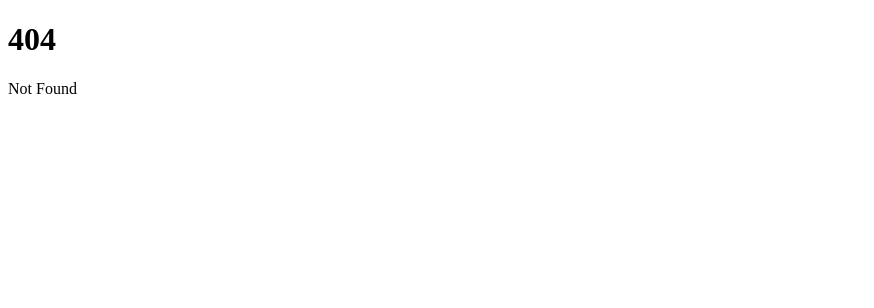
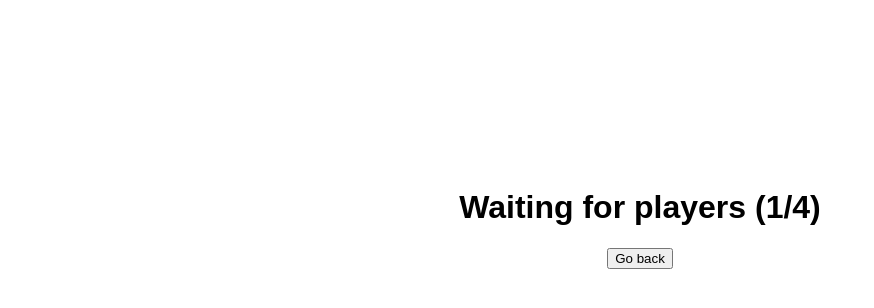
Before and after one commit to Dominik-Pawelec/mahjong_web, a SvelteKit app in the folder src/frontend/: page /lobby in a window 1280 px wide. Before the commit this address had no page. Shown: the top 308 px of the page, without its empty margins (0-874 px from the left). Built offline with nearby package versions, Linux system fonts and the light colour scheme; no server answers.

Commit message:
Added basic frontend

```diff
--- a/package.json
+++ b/package.json
@@ -7,7 +7,7 @@
 	"build": "tsc",
 	"install-all": "npm install && cd src/frontend && npm install",
     "backend": "ts-node src/backend/server.ts",
-    "frontend": "echo \"Not implemented yet\""
+    "frontend": "cd src/frontend && npm run dev"
   },
   "repository": {
     "type": "git",
--- a/src/frontend/src/routes/+layout.svelte
+++ /dev/null
@@ -1,11 +0,0 @@
-<script lang="ts">
-	import favicon from '$lib/assets/favicon.svg';
-
-	let { children } = $props();
-</script>
-
-<svelte:head>
-	<link rel="icon" href={favicon} />
-</svelte:head>
-
-{@render children()}
--- a/src/frontend/src/routes/+page.svelte
+++ b/src/frontend/src/routes/+page.svelte
@@ -1,2 +1,24 @@
-<h1>Welcome to SvelteKit</h1>
-<p>Visit <a href="https://svelte.dev/docs/kit">svelte.dev/docs/kit</a> to read the documentation</p>
+<script lang="ts">
+	import {goto} from '$app/navigation';
+
+	function enterLobby() {
+		goto('/lobby');
+	}
+</script>
+
+<main>
+	<h1>Mahjong Web</h1>
+	<button on:click={enterLobby}>Join Game</button>
+</main>
+
+<style>
+	main {
+		display: flex;
+		justify-content: flex-start;
+		align-items: center;
+		flex-direction: column;
+		min-height: 100vh;
+		padding-top: 20vh;
+		font-family: sans-serif;
+	}
+</style>
--- /dev/null
+++ b/src/frontend/src/routes/lobby/+page.svelte
@@ -0,0 +1,52 @@
+<script lang="ts">
+    import { onMount } from 'svelte';
+	import {writable} from 'svelte/store'
+	import {goto} from '$app/navigation'
+
+	const apiEndpoint = "chuj w dupie hlupie"
+
+	const playerCount = writable(1);
+
+	async function fetchPlayerCount() {
+		try {
+			const response = await fetch(apiEndpoint);
+			if(!response.ok) throw new Error('Network response was not ok!');
+			const data = await response.json();
+			playerCount.set(data.count)
+		} catch (err) {
+			console.error('(Lobby) Failed to fetch player count:', err)
+		}
+	}
+
+	onMount(() => {
+		//Announce to the server that someone joined the lobby
+		fetchPlayerCount()
+		const intervalID = setInterval(fetchPlayerCount, 2500)
+
+		return () => {
+			clearInterval(intervalID)
+			//Announce to the server that someone has left the lobby
+		}
+	})
+
+	function goMain() {
+		goto('/')
+	}
+</script>
+
+<main>
+	<h1>Waiting for players ({$playerCount}/4)</h1>
+	<button on:click={goMain}>Go back</button>
+</main>
+
+<style>
+	main {
+		display: flex;
+		justify-content: flex-start;
+		align-items: center;
+		flex-direction: column;
+		min-height: 100vh;
+		padding-top: 20vh;
+		font-family: sans-serif;
+	}
+</style>
```
